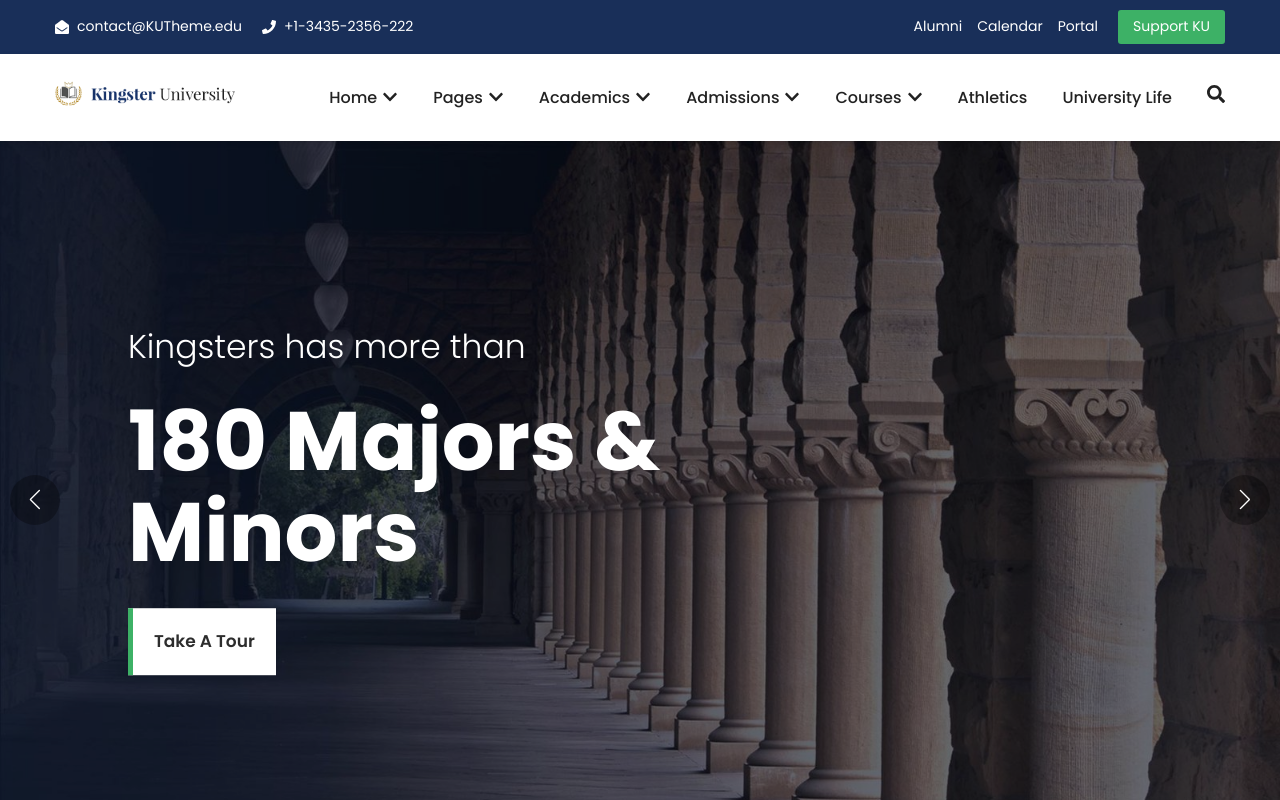
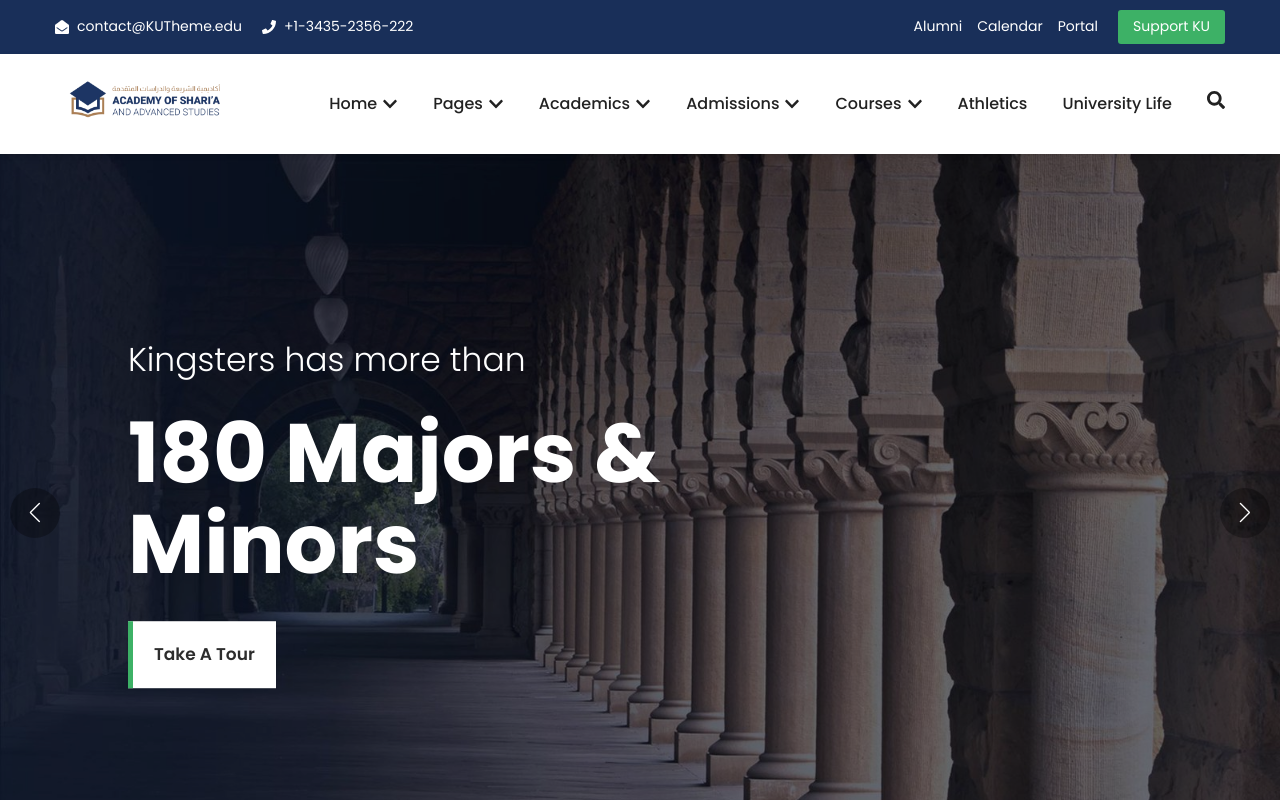
Before and after one commit to salmankavanur/mic-asas, a Next.js app: page / in a window 1280 px wide. Shown: the top 800 px of the page. Built offline with nearby package versions, Linux system fonts and the light colour scheme.

Commit message:
logo changed

```diff
--- a/src/components/layout/Header.tsx
+++ b/src/components/layout/Header.tsx
@@ -55,8 +55,8 @@ const Header = () => {
             <div className={styles.logo}>
               <Link href="/">
                 <Image
-                  src="/images/logo.png"
-                  alt="Kingster University"
+                  src="/images/logo.webp"
+                  alt="MIC ASAS"
                   width={180}
                   height={40}
                   priority
```
Also changed, not shown: public/images/logo.webp (added).
